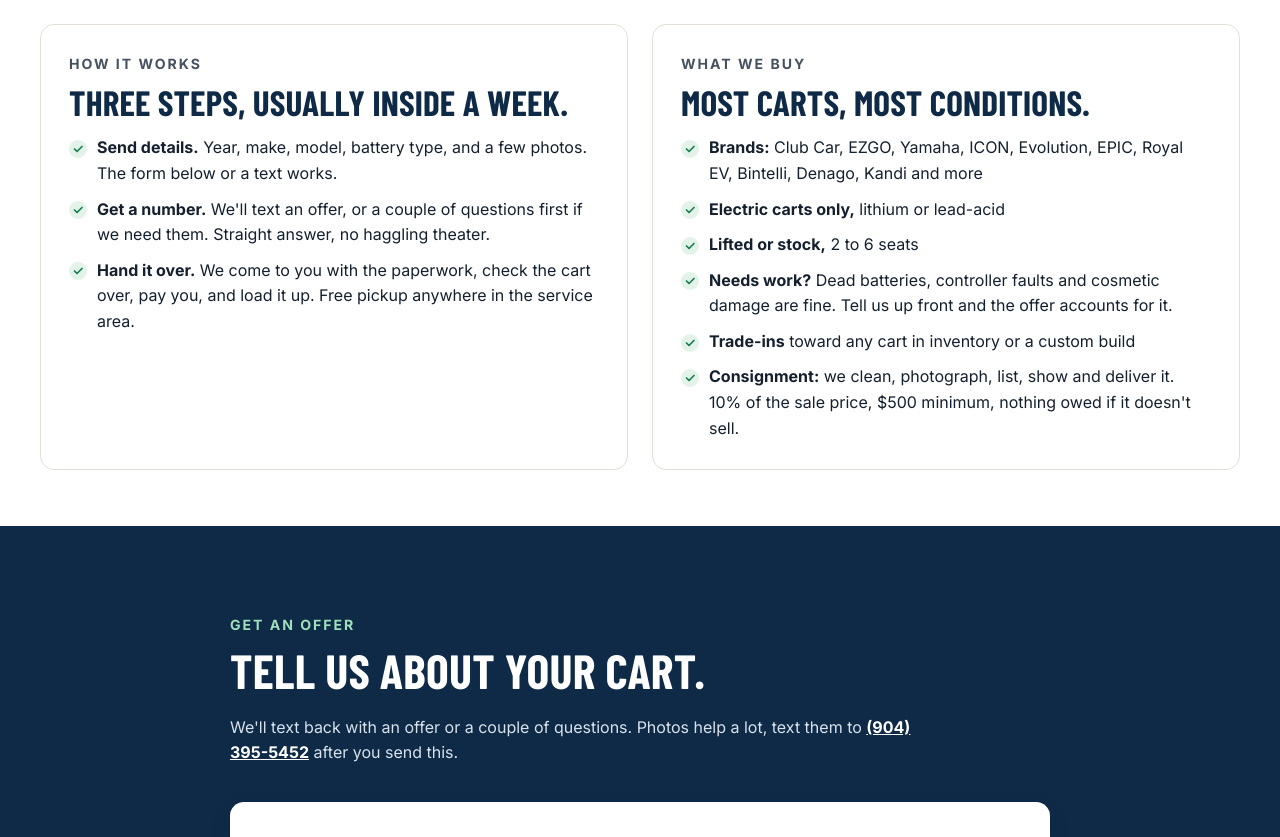
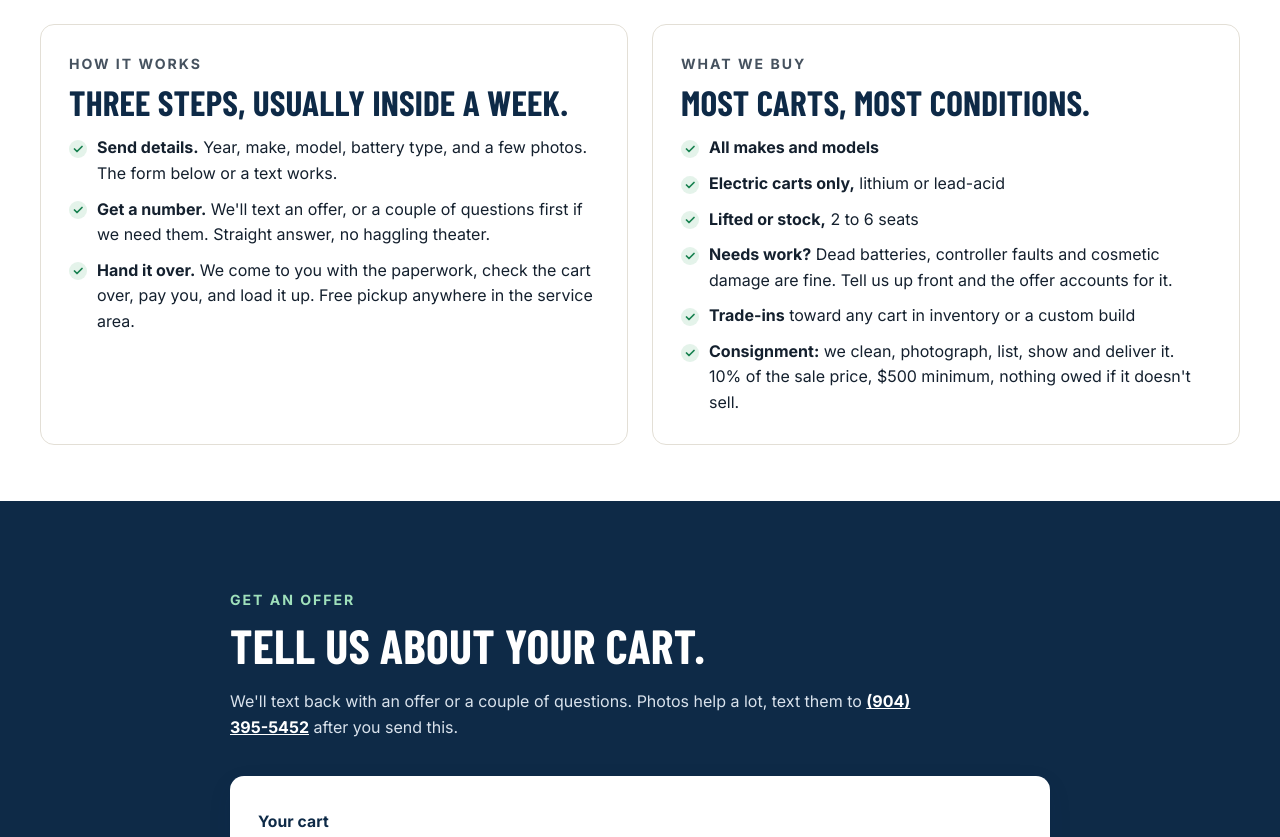
Before and after one commit to ngarver586/eluxencarts, a plain HTML site: page sell/index.html in a window 1280 px wide. Shown: the part 840-1677 px from the top of the page. Drawn offline with nearby package versions, Linux system fonts and the light colour scheme; a web font is replaced by a local one.

Commit message:
Sell page: all makes and models instead of a brand list
Co-Authored-By: Claude Fable 5.2 <noreply@anthropic.com>
Claude-Session: https://claude.ai/code/session_01Xe5oX3zezWRN3Fzo6wwNvD

```diff
--- a/sell/index.html
+++ b/sell/index.html
@@ -96,7 +96,7 @@
             <p class="eyebrow">What we buy</p>
             <h2>Most carts, most conditions.</h2>
             <ul class="svc-checks">
-              <li><strong>Brands:</strong> Club Car, EZGO, Yamaha, ICON, Evolution, EPIC, Royal EV, Bintelli, Denago, Kandi and more</li>
+              <li><strong>All makes and models</strong></li>
               <li><strong>Electric carts only,</strong> lithium or lead-acid</li>
               <li><strong>Lifted or stock,</strong> 2 to 6 seats</li>
               <li><strong>Needs work?</strong> Dead batteries, controller faults and cosmetic damage are fine. Tell us up front and the offer accounts for it.</li>
```
